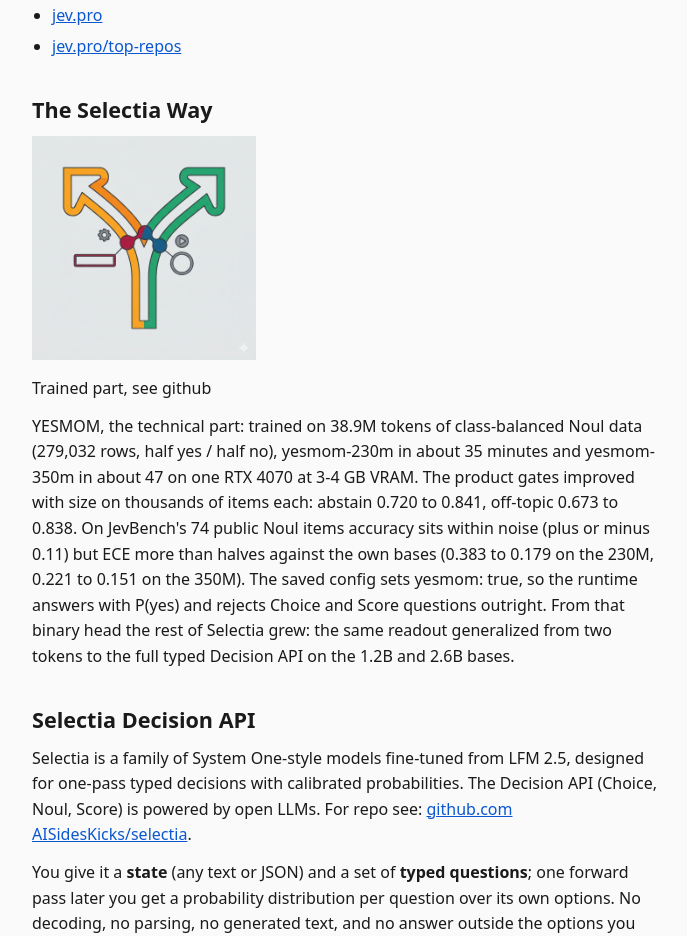
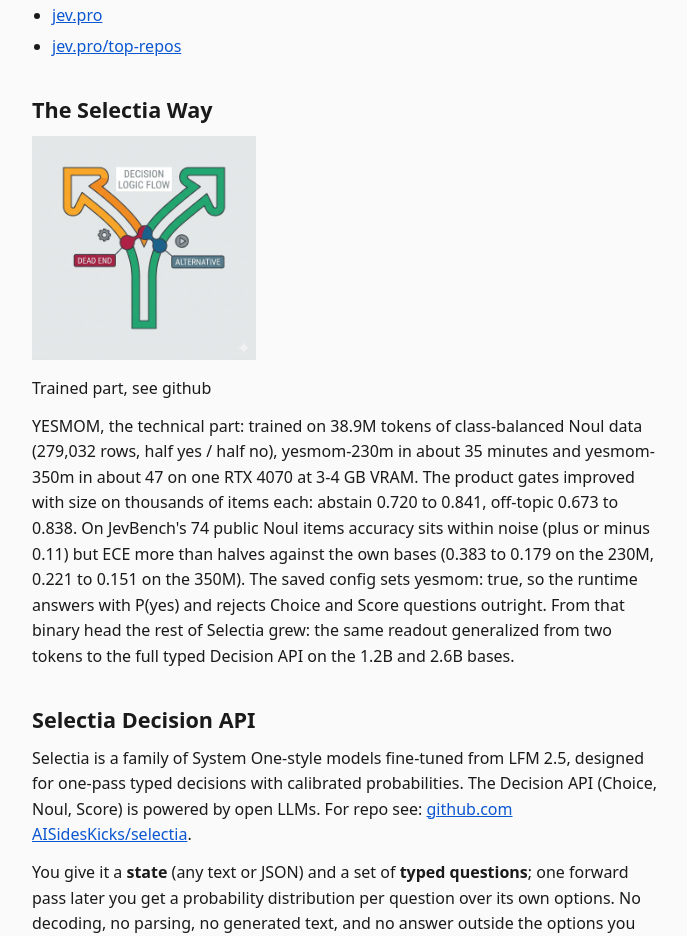
Before and after one commit to AISidesKicks/yesmom-selectia-dev, a plain HTML site: page index.html in a window 1280 px wide. Shown: the part 6093-7029 px from the top of the page, without its empty margins (292-979 px from the left). Drawn offline with Linux system fonts and the light colour scheme.

Commit message:
feat(web): use labeled decision logic flow logo in way section

```diff
--- a/index.html
+++ b/index.html
@@ -119,7 +119,7 @@
 
     <section id="selectia-way">
       <h2>The Selectia Way</h2>
-      <img class="section-logo" src="selectia_logo_cleaner.jpg" alt="Selectia logo: one input branching into two decision paths">
+      <img class="section-logo" src="selectia-logo.jpg" alt="Selectia logo: Decision Logic Flow branching into a dead end and an alternative">
 
       <p>Trained part, see github</p>
       <p>YESMOM, the technical part: trained on 38.9M tokens of class-balanced Noul data (279,032 rows, half yes / half no), yesmom-230m in about 35 minutes and yesmom-350m in about 47 on one RTX 4070 at 3-4 GB VRAM. The product gates improved with size on thousands of items each: abstain 0.720 to 0.841, off-topic 0.673 to 0.838. On JevBench's 74 public Noul items accuracy sits within noise (plus or minus 0.11) but ECE more than halves against the own bases (0.383 to 0.179 on the 230M, 0.221 to 0.151 on the 350M). The saved config sets yesmom: true, so the runtime answers with P(yes) and rejects Choice and Score questions outright. From that binary head the rest of Selectia grew: the same readout generalized from two tokens to the full typed Decision API on the 1.2B and 2.6B bases.</p>
```
Also changed, not shown: selectia-logo.jpg (added).
